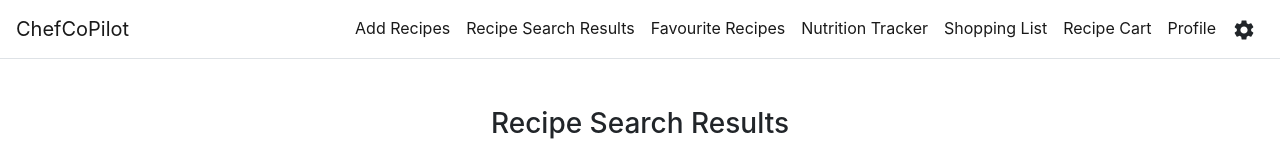
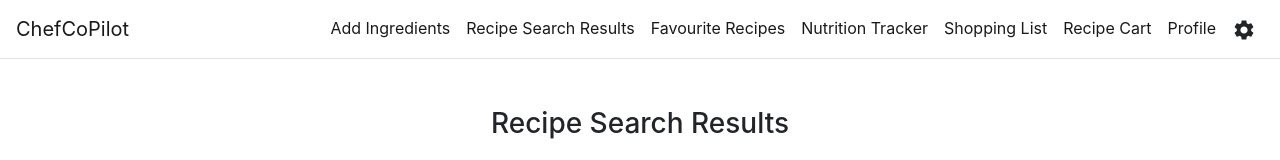
Before and after one commit to ECE444-2020Fall/project1-webapp-group6-importteamname-1, a React (Create React App) app: page /recipe-search-results in a window 1280 px wide. Shown: the top 160 px of the page. Built offline with nearby package versions, Linux system fonts and the light colour scheme; no server answers.

Commit message:
fix routing to Add Ingredients

```diff
--- a/src/App.jsx
+++ b/src/App.jsx
@@ -9,7 +9,6 @@ import FavouriteRecipes from './pages/FavouriteRecipes/FavouriteRecipes';
 import ShoppingList from './pages/ShoppingList/ShoppingList';
 import CalorieTracker from './pages/CalorieTracker/CalorieTracker';
 import RecipeCart from './pages/RecipeCart/RecipeCart';
-// import ScrollIntoView from './components/common/ScrollIntoView';
 import { connect } from 'react-redux';
 import { getRecipes } from './actions/recipeActions';
 import PropTypes from 'prop-types';
@@ -19,7 +18,6 @@ import Welcome from "./pages/Login/Welcome";
 import RouteToLogin from "./pages/Login/RouteToLogin";
 import Profile from "./pages/Login/Profile";
 import Footer from './pages/Footer'
-// import AddRecipes from './pages/AddRecipes/AddRecipes';
 
 const App = (props) => {
   useEffect(() => {
@@ -50,7 +48,7 @@ const defaultContainer = () => {
   return (
   <React.Fragment>
     <NavBar />
-    <Route path = "/AddRecipes" component = {AddIngredients} />
+    <Route path = "/AddIngredients" component = {AddIngredients} />
     <Route path = "/RecipeSearchResults" component = {RecipeSearchResults} />
     <Route path = "/welcome" component = {Welcome} />
     <Route path = "/Profile" component = {Profile} />
--- a/src/pages/NavBar/index.jsx
+++ b/src/pages/NavBar/index.jsx
@@ -57,8 +57,8 @@ const NavBar = () => {
           {CONSTANTS.APP_NAME}
         </Link>
         <div className="navbar-nav">
-          <Link className="nav-item nav-link active" to="/AddRecipes">
-            Add Recipes
+          <Link className="nav-item nav-link active" to="/AddIngredients">
+            Add Ingredients
           </Link>
           <Link className="nav-item nav-link active" to="/recipe-search-results">
             Recipe Search Results
```
